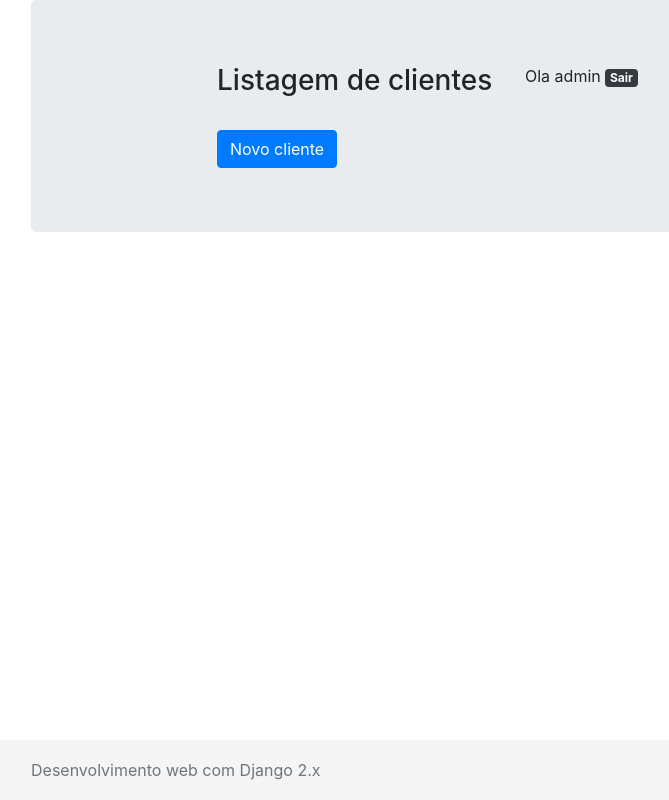
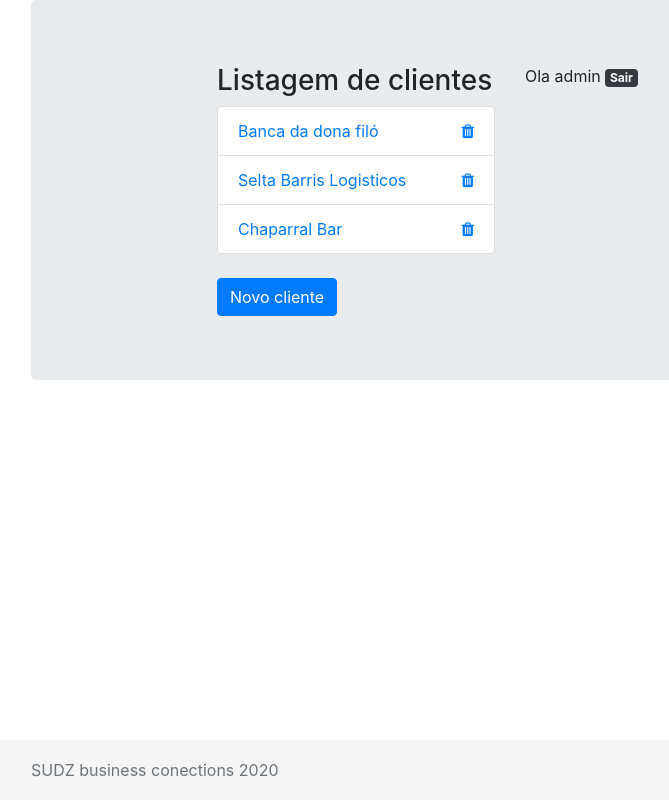
Before and after one commit to camila-moscibrocki/Sudz-App, a Django app: page /clientes/list/ in a window 1280 px wide. Shown: the whole page, without its empty margins (284-953 px from the left). Run offline with Django 3.2, Linux system fonts and the light colour scheme; a user stored in the database is signed in; data comes from the database, SQL or seed files in the repository; data that the repository does not hold is empty; some libraries are stand-ins or nearby versions.

Commit message:
changed persos_list request

```diff
--- a/clientes/forms.py
+++ b/clientes/forms.py
@@ -5,4 +5,4 @@ from .models import Person
 class PersonForm(ModelForm):
     class Meta:
         model = Person
-        fields = ['razao_social', 'cnpj', 'area', 'bio', 'photo']
+        fields = ['razao_social', 'CNPJ', 'area', 'bio', 'photo']
--- a/clientes/models.py
+++ b/clientes/models.py
@@ -10,7 +10,7 @@ class Documento(models.Model):
 
 class Person(models.Model):
     razao_social = models.CharField(max_length=30)
-    cnpj = models.IntegerField()
+    CNPJ = models.IntegerField()
     area = models.CharField(max_length=30)
     bio = models.TextField()
     photo = models.ImageField(upload_to='clients_photos', null=True, blank=True)
--- a/clientes/templates/person.html
+++ b/clientes/templates/person.html
@@ -15,7 +15,7 @@
             <ul class="list-group">
                 {% for person in persons %}
                     <li class="list-group-item">
-                        <a href="{% url 'persons_update' person.id %}">{{ person.first_name }}</a>
+                        <a href="{% url 'persons_update' person.id %}">{{ person.razao_social }}</a>
                         <a href="{% url 'persons_delete' person.id %}" class="trash-item">
                             <i class="fa fa-trash" aria-hidden="true"></i>
                         </a>
@@ -48,7 +48,7 @@
 {% block footer %}
     <footer class="footer">
       <div class="container">
-        <span class="text-muted">Desenvolvimento web com Django 2.x</span>
+        <span class="text-muted">SUDZ business conections 2020</span>
       </div>
     </footer>
 {% endblock %}
--- a/clientes/templates/person_delete_confirm.html
+++ b/clientes/templates/person_delete_confirm.html
@@ -5,7 +5,7 @@
 
 {% block main %}
 
-    <h1>Tem certeza que deseja deletar {{ person.first_name }} </h1>
+    <h1>Tem certeza que deseja deletar {{ person.razao_social }} ? </h1>
 
     <form method="POST" enctype="multipart/form-data">
         {% csrf_token %}
```
Also changed, not shown: clientes/migrations/0008_auto_20200428_2220.py (added), db.sqlite3, media/clients_photos/Capturar.PNG (added), media/clients_photos/Capturar_XfY1tki.PNG (added), media/clients_photos/Capturar_p7jYsxp.PNG (added).
